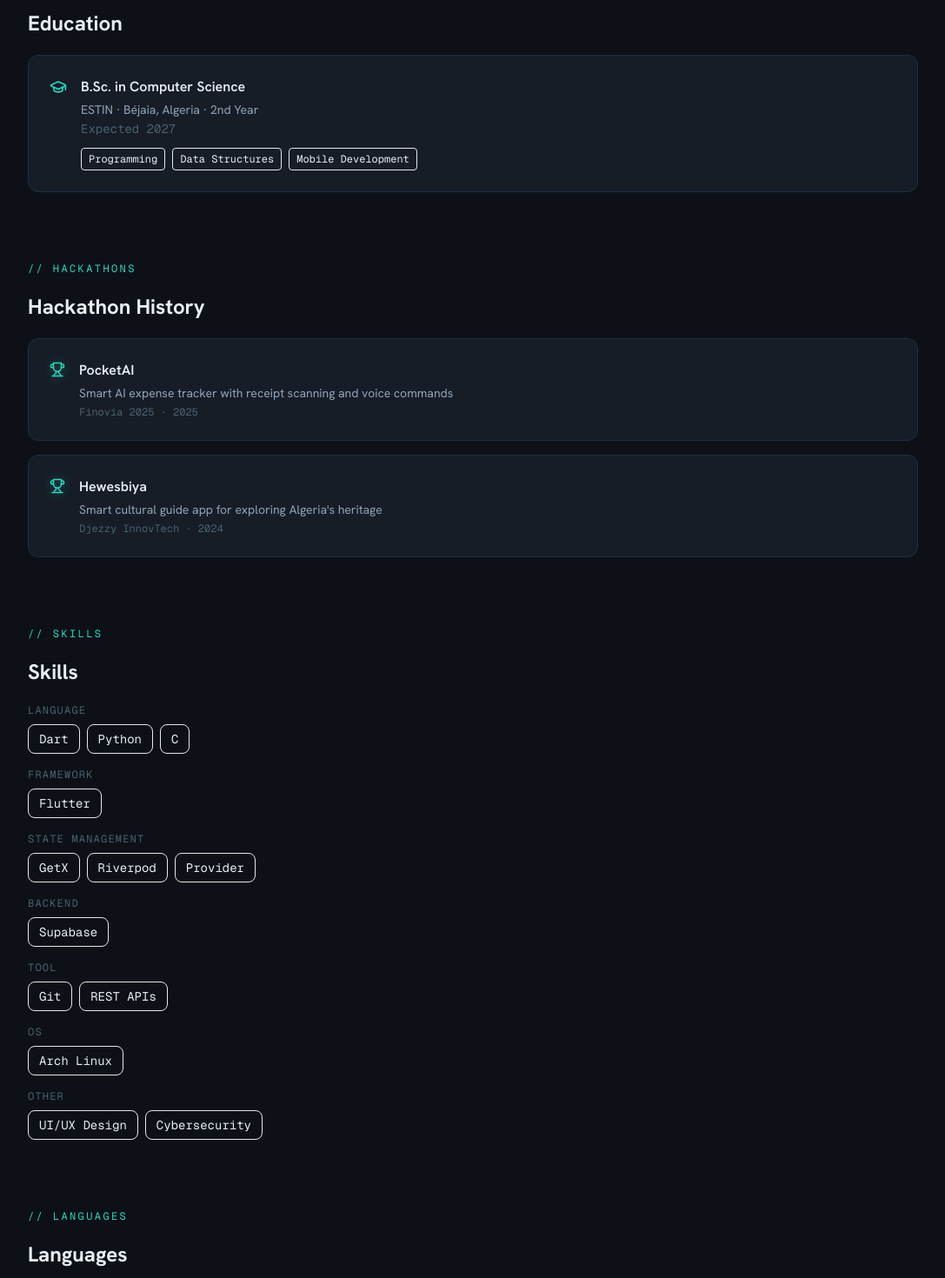
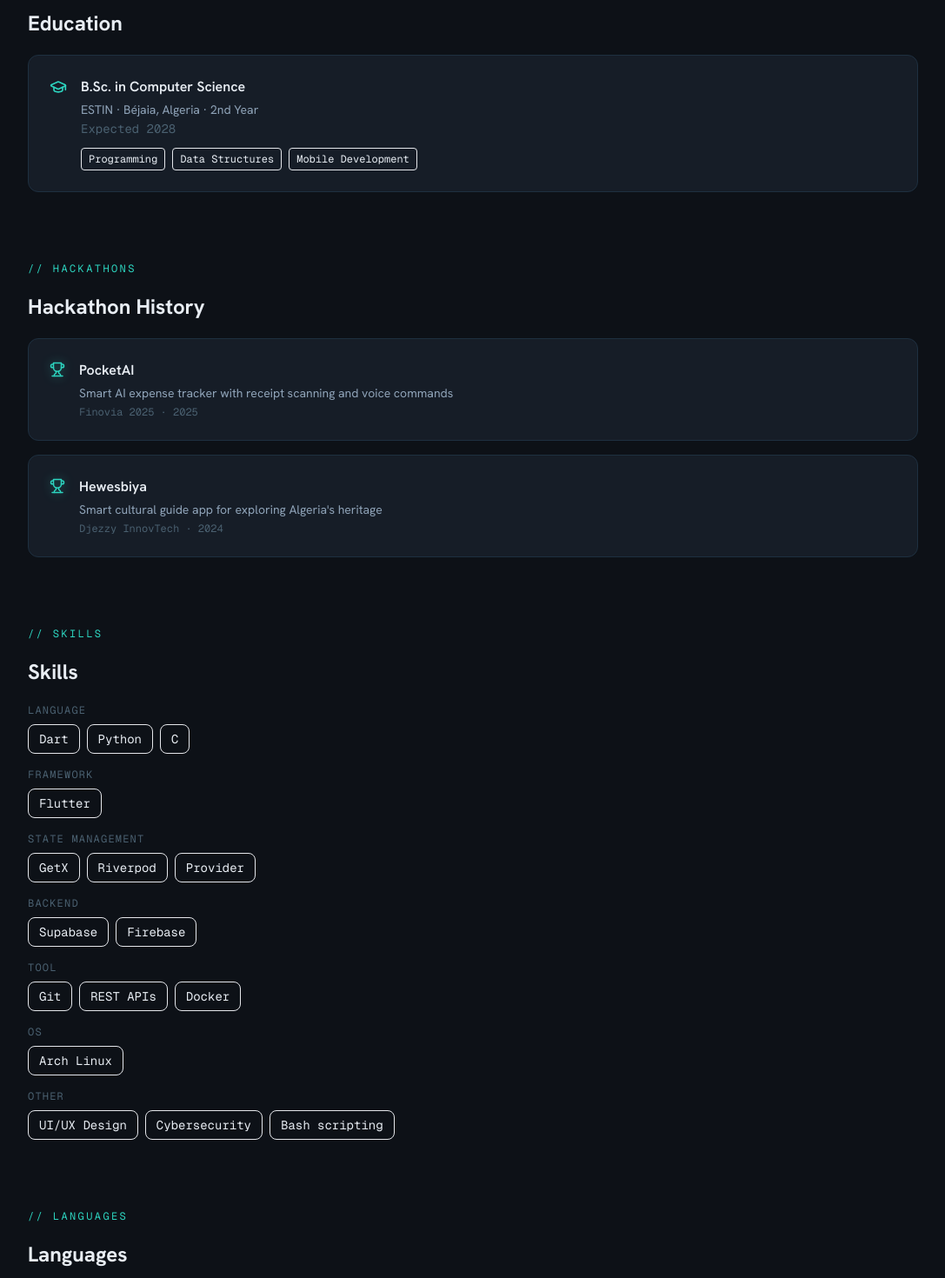
Before and after one commit to BrahimBenzekri/portfolio, a Next.js app: page /about in a window 1280 px wide. Shown: the part 660-2130 px from the top of the page at 87% size, without its empty margins (96-1183 px from the left). Built offline with nearby package versions, Linux system fonts and the light colour scheme.

Commit message:
Updated: skills

```diff
--- a/src/data/index.ts
+++ b/src/data/index.ts
@@ -263,11 +263,14 @@ export const skills: Skill[] = [
   { name: "Riverpod", category: "State Management", level: "Intermediate" },
   { name: "Provider", category: "State Management", level: "Intermediate" },
   { name: "Supabase", category: "Backend", level: "Intermediate" },
+  { name: "Firebase", category: "Backend", level: "Intermediate" },
   { name: "Git", category: "Tool", level: "Advanced" },
   { name: "REST APIs", category: "Tool", level: "Intermediate" },
+  { name: "Docker", category: "Tool", level: "Intermediate" },
   { name: "UI/UX Design", category: "Other", level: "Intermediate" },
   { name: "Cybersecurity", category: "Other", level: "Beginner" },
-  { name: "Arch Linux", category: "OS", level: "Intermediate" },
+  { name: "Bash scripting", category: "Other", level: "Intermediate" },
+  { name: "Arch Linux", category: "OS", level: "Advanced" },
 ]
 
 // ── EDUCATION ────────────────────────────────────────────────
@@ -277,7 +280,7 @@ export const education: Education = {
   school: "ESTIN",
   location: "Béjaia, Algeria",
   year: "2nd Year",
-  graduation: "Expected 2027",
+  graduation: "Expected 2028",
   coursework: ["Programming", "Data Structures", "Mobile Development"],
 }
 
```
